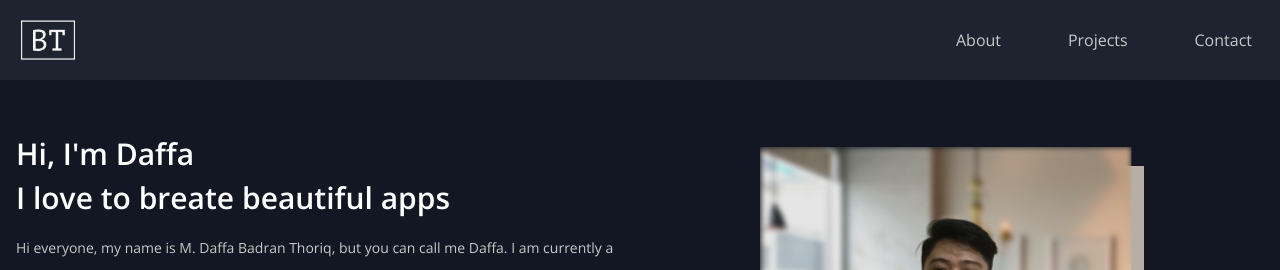
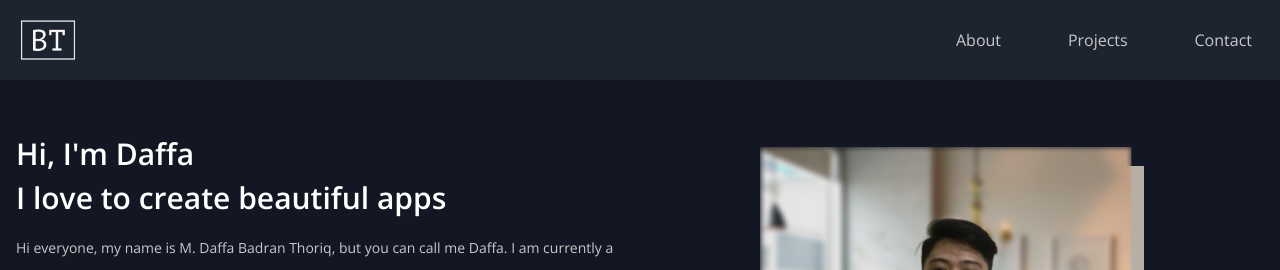
Before and after one commit to daffabadrant9390/portfolio-website, a React (Create React App) app: page / in a window 1280 px wide. Shown: the top 270 px of the page. Built offline with nearby package versions, Linux system fonts and the light colour scheme.

Commit message:
change title hero

```diff
--- a/src/parts/Hero.js
+++ b/src/parts/Hero.js
@@ -11,7 +11,7 @@ const Hero = () => {
               Hi, I'm Daffa
             </h1>
             <h1 className="text-xl md:text-3xl font-semibold text-white mb-4">
-              I love to breate beautiful apps
+              I love to create beautiful apps
             </h1>
             <p className="text-sm text-gray-300 leading-8 mb-6">
               Hi everyone, my name is M. Daffa Badran Thoriq, but you can call
```
